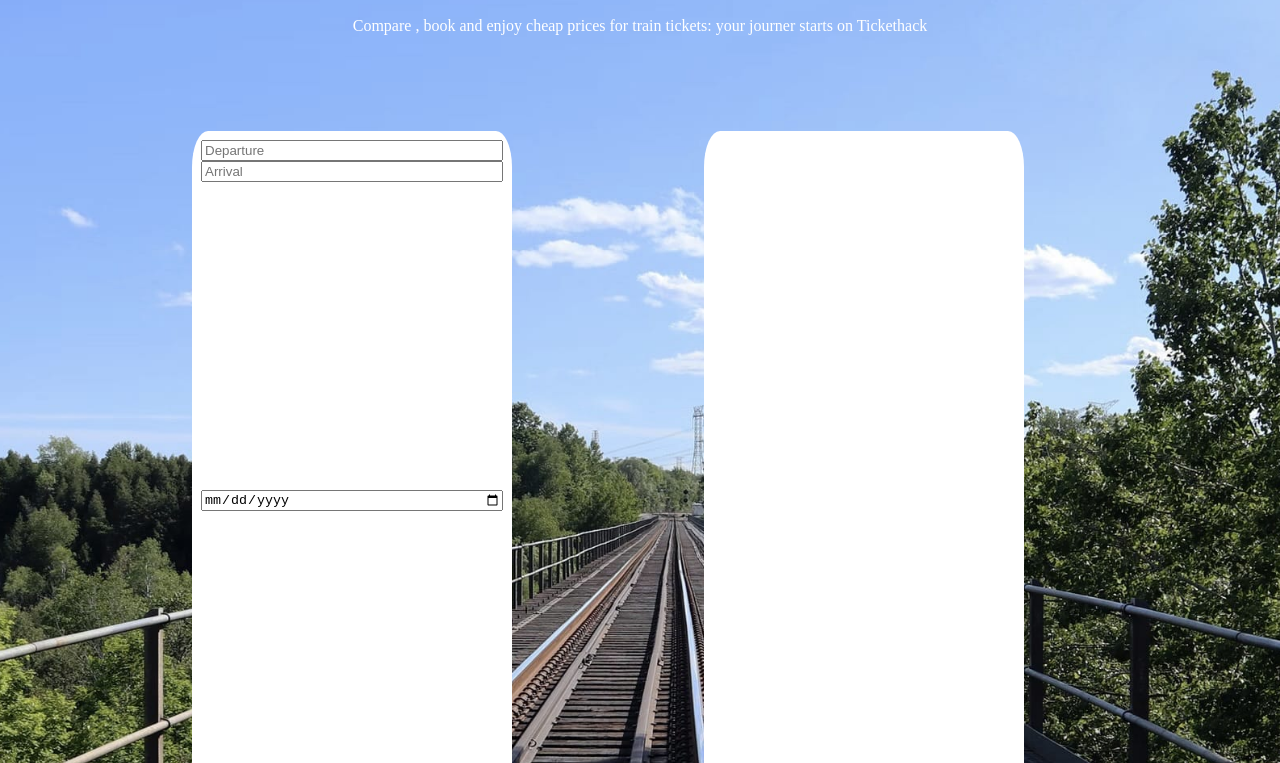
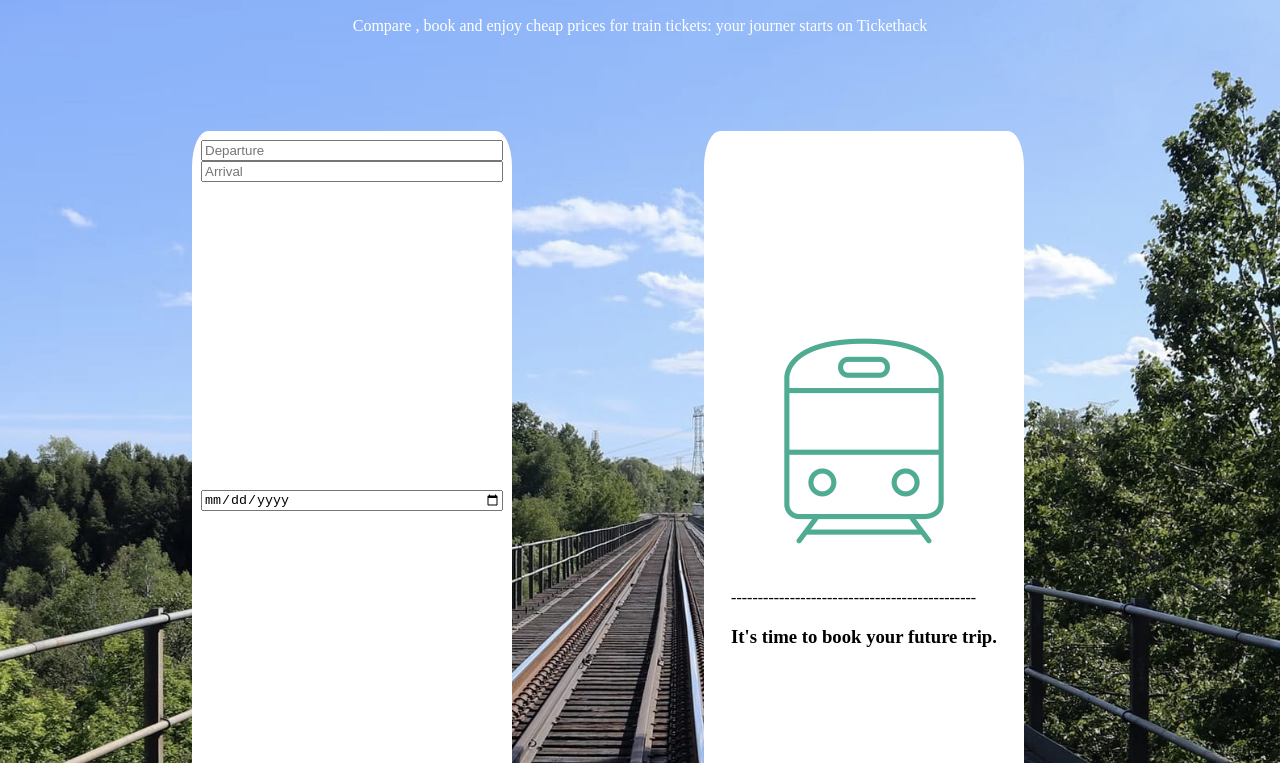
Before and after one commit to Alonajae/tickethack-frontend, a plain HTML site: page index.html in a window 1280 px wide. Shown: the part 189-952 px from the top of the page. Drawn offline with Linux system fonts and the light colour scheme.

Commit message:
mise en place home

```diff
--- a/index.html
+++ b/index.html
@@ -34,7 +34,15 @@
             <input type="date" id="date" name="date" required>
             <button type="submit">Search</button>
         </form>
-        <div id="results"></div>
+        <div id="results">
+            <div id="img-container">
+                <img src="./images/train.png">
+            </div>
+            <div id="message">
+                <p>----------------------------------------------</p>
+                <h3>It's time to book your future trip.</h3>
+            </div>
+        </div>
 
 
 
--- a/style.css
+++ b/style.css
@@ -66,3 +66,9 @@ body{
     display: flex;
     flex-direction: column;
 }
+#results {
+    display: flex;
+    flex-direction: column;
+    align-items: center;
+    justify-content: center;
+}
```
